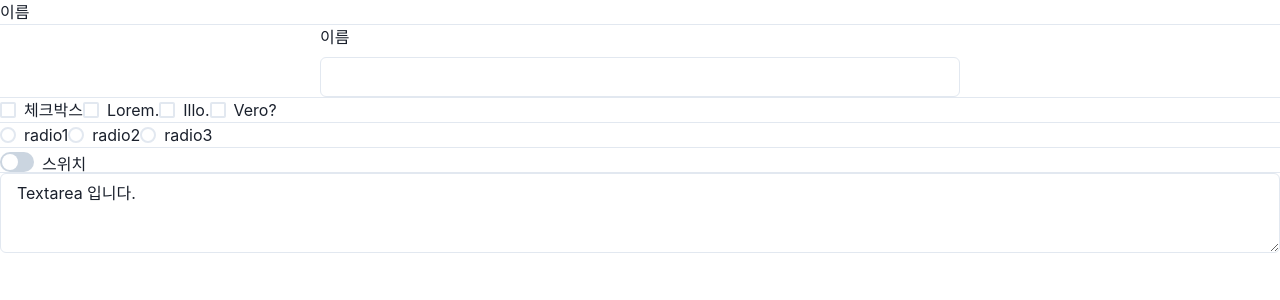
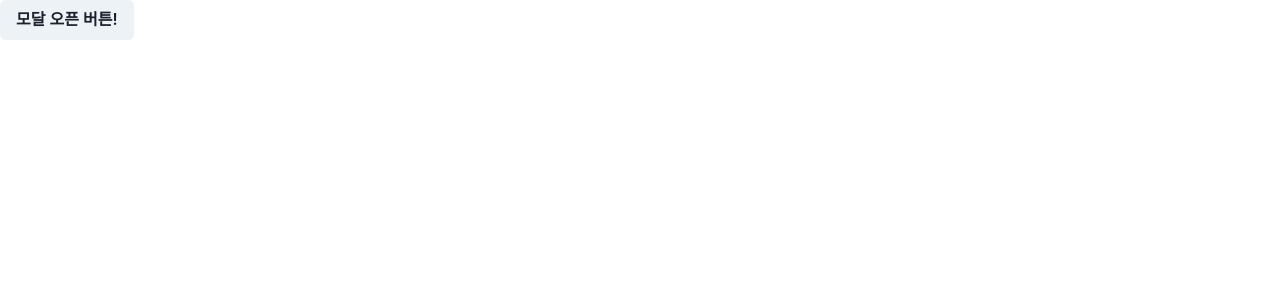
Before and after one commit to hagop5989/react20240509, a React (Vite) app: page / in a window 1280 px wide. Shown: the top 300 px of the page. Built offline with nearby package versions, Linux system fonts and the light colour scheme.

Commit message:
20240520 react- 공부 모달 연습 (학원)

```diff
--- a/src/App.jsx
+++ b/src/App.jsx
@@ -1,44 +1,35 @@
 import React from "react";
 import {
-  Box,
-  Center,
+  Button,
   ChakraProvider,
-  Checkbox,
-  FormControl,
-  FormLabel,
-  Input,
-  Radio,
-  Switch,
-  Textarea,
+  Modal,
+  ModalBody,
+  ModalContent,
+  ModalFooter,
+  ModalHeader,
+  ModalOverlay,
+  useDisclosure,
 } from "@chakra-ui/react";
 
 function App(props) {
+  const { isOpen, onClose, onOpen } = useDisclosure();
+
   return (
     <ChakraProvider>
-      <label htmlFor={"input1"}>이름</label>
-      <input id={"input1"} />
-      <hr />
-      <Center>
-        <Box w={{ base: "100%", md: "50%" }}>
-          <FormControl>
-            <FormLabel>이름</FormLabel>
-            <Input />
-          </FormControl>
-        </Box>
-      </Center>
-      <hr />
-      <Checkbox>체크박스</Checkbox>
-      <Checkbox>Lorem.</Checkbox>
-      <Checkbox>Illo.</Checkbox>
-      <Checkbox>Vero?</Checkbox>
-      <hr />
-      <Radio value={1}>radio1</Radio>
-      <Radio value={2}>radio2</Radio>
-      <Radio value={3}>radio3</Radio>
-      <hr />
-      <Switch>스위치</Switch>
-      <hr />
-      <Textarea>Textarea 입니다.</Textarea>
+      <Button onClick={onOpen}>모달 오픈 버튼!</Button>
+      <Modal isOpen={isOpen} onClose={onClose}>
+        <ModalOverlay>
+          <ModalContent>
+            <ModalHeader>모달 헤더 입니다 </ModalHeader>
+            <ModalBody>모달 바디 입니다 </ModalBody>
+            <ModalFooter>
+              모달 푸터 입니다
+              <Button onClick={onClose}>닫기</Button>
+              <Button colorScheme={"red"}>저장</Button>
+            </ModalFooter>
+          </ModalContent>
+        </ModalOverlay>
+      </Modal>
     </ChakraProvider>
   );
 }
```
